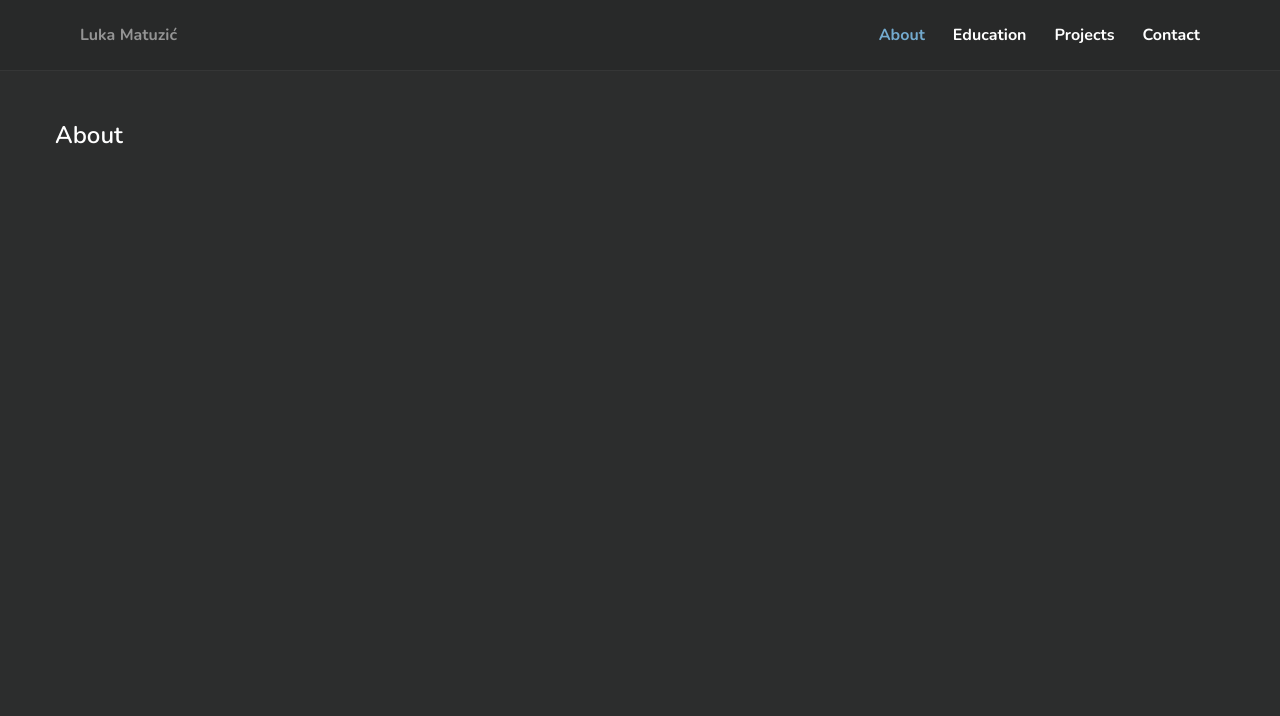
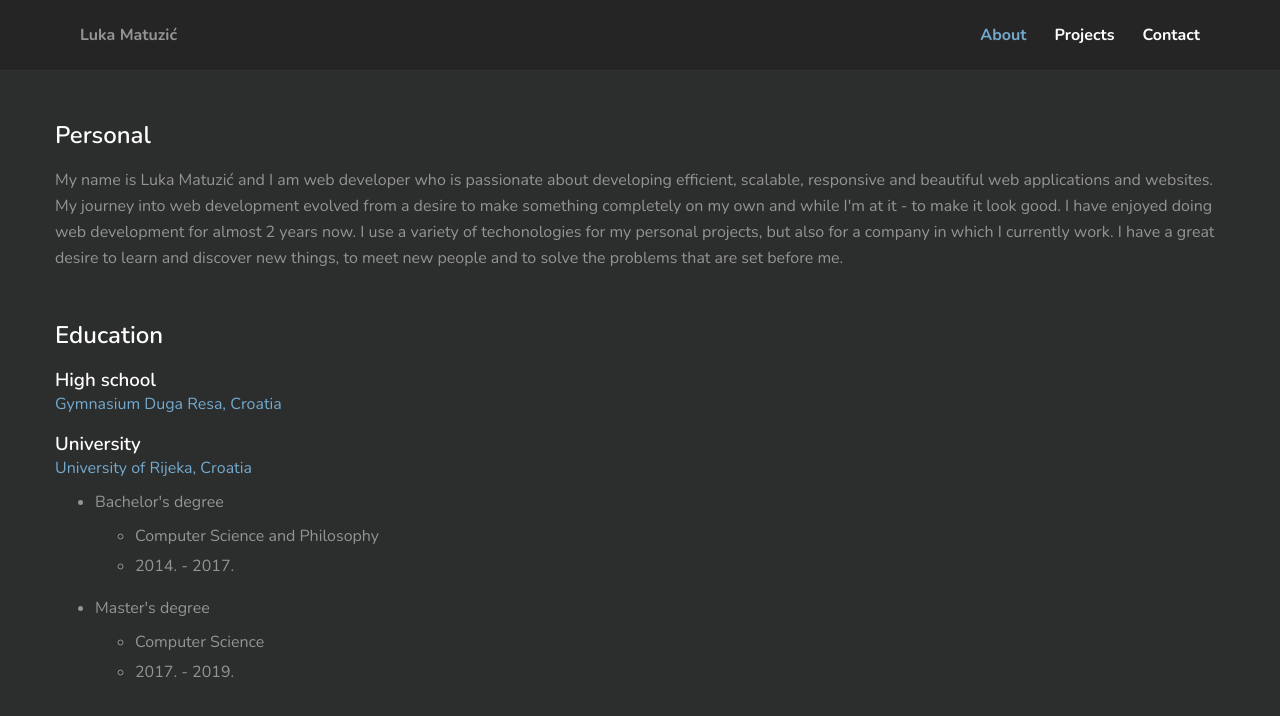
Before and after one commit to lmatuzic/portfolio, a React (Create React App) app: page /about in a window 1280 px wide. Shown: the top 716 px of the page. Built offline with nearby package versions, Linux system fonts and the light colour scheme.

Commit message:
about me page [wip]

```diff
--- a/src/App.js
+++ b/src/App.js
@@ -6,7 +6,6 @@ import Navbar from './components/Navbar'
 //pages
 import Home from './pages/Home'
 import About from './pages/About'
-import Education from './pages/Education'
 import Projects from './pages/Projects'
 import Contact from './pages/Contact'
 
@@ -20,7 +19,6 @@ function App() {
       <Navbar />
       <Route exact path="/" component={Home} />
       <Route exact path="/about" component={About} />
-      <Route exact path="/education" component={Education} />
       <Route exact path="/projects" component={Projects} />
       <Route exact path="/contact" component={Contact} />
     </div>
--- a/src/components/Navbar.js
+++ b/src/components/Navbar.js
@@ -19,10 +19,6 @@ function Navbar() {
           </li>
 
           <li>
-            <NavLink to="/education">Education</NavLink>
-          </li>
-
-          <li>
             <NavLink to="/projects">Projects</NavLink>
           </li>
 
--- a/src/pages/About.js
+++ b/src/pages/About.js
@@ -2,8 +2,44 @@ import React from 'react'
 
 function About() {
   return (
-    <div className="container">
-      <h2>About</h2>
+    <div className="container about">
+      <h2>Personal</h2>
+      <p>
+        My name is Luka Matuzić and I am web developer who is passionate about developing efficient, scalable, responsive and beautiful web applications and websites. My journey into
+        web development evolved from a desire to make something completely on my own and while I'm at it - to make it look good. I have enjoyed doing web development for almost 2 years now.
+        I use a variety of techonologies for my personal projects, but also for a company in which I currently work. I have a great desire to learn and discover new things, to meet new
+        people and to solve the problems that are set before me.
+      </p>
+
+      <h2>Education</h2>
+      <div className="education">
+        <div>
+          <h3>High school</h3>
+          <div><a href="http://ss-duga-resa.skole.hr/" target="_blank" rel="noopener noreferrer">Gymnasium Duga Resa, Croatia</a></div>
+        </div>
+
+        <div>
+          <h3>University</h3>
+          <div><a href="https://uniri.hr/" target="_blank" rel="noopener noreferrer">University of Rijeka, Croatia</a></div>
+          <ul>
+            <li>
+              Bachelor's degree
+              <ul>
+                <li>Computer Science and Philosophy</li>
+                <li>2014. - 2017.</li>
+              </ul>
+            </li>
+
+            <li>
+              Master's degree
+              <ul>
+                <li>Computer Science</li>
+                <li>2017. - 2019.</li>
+              </ul>
+            </li>
+          </ul>
+        </div>
+      </div>
     </div>
   )
 }
--- a/src/pages/Education.js
+++ /dev/null
@@ -1,11 +0,0 @@
-import React from 'react'
-
-function Education() {
-  return (
-    <div className="container">
-      <h2>Education</h2>
-    </div>
-  )
-}
-
-export default Education
--- /dev/null
+++ b/src/stylesheets/_about.scss
@@ -0,0 +1,38 @@
+.about {
+  h2 {
+    margin-bottom: 1rem;
+  }
+
+  p {
+    margin-bottom: 3rem;
+  }
+
+  ul {
+    margin-left: 2rem;
+    font-weight: 300;
+  }
+
+  a {
+    text-decoration: none;
+    color: $blue;
+    transition: color 0.15s ease-out;
+    font-weight: 300;
+
+    &:hover {
+      color: darken($color: $blue, $amount: 10%);
+    }
+  }
+
+  .education {
+    & > div {
+      margin-bottom: 1rem;
+    }
+
+    ul {
+      padding: 0.5rem;
+      li {
+        padding: 0.25rem 0;
+      }
+    }
+  }
+}
--- a/src/stylesheets/_core.scss
+++ b/src/stylesheets/_core.scss
@@ -16,6 +16,11 @@ h1, h2, h3, h4, h5 {
   font-weight: 600;
 }
 
+p {
+  font-weight: 300;
+  line-height: 26px;
+}
+
 .container {
   padding-right: 15px;
   padding-left: 15px;
--- a/src/stylesheets/_variables.scss
+++ b/src/stylesheets/_variables.scss
@@ -1,4 +1,4 @@
-$black: #282929;
+$black: #262525;
 $dark-gray: #2c2d2d;
 $gray: #949494;
 $light-gray: #a2a2a2;
--- a/src/stylesheets/application.scss
+++ b/src/stylesheets/application.scss
@@ -1,5 +1,6 @@
 @import 'variables';
 @import 'core';
 @import 'homepage';
+@import 'about';
 @import 'navbar';
 @import 'projects';
```
Also changed, not shown: 1 other file (tests, documents, lock files or other folders).
